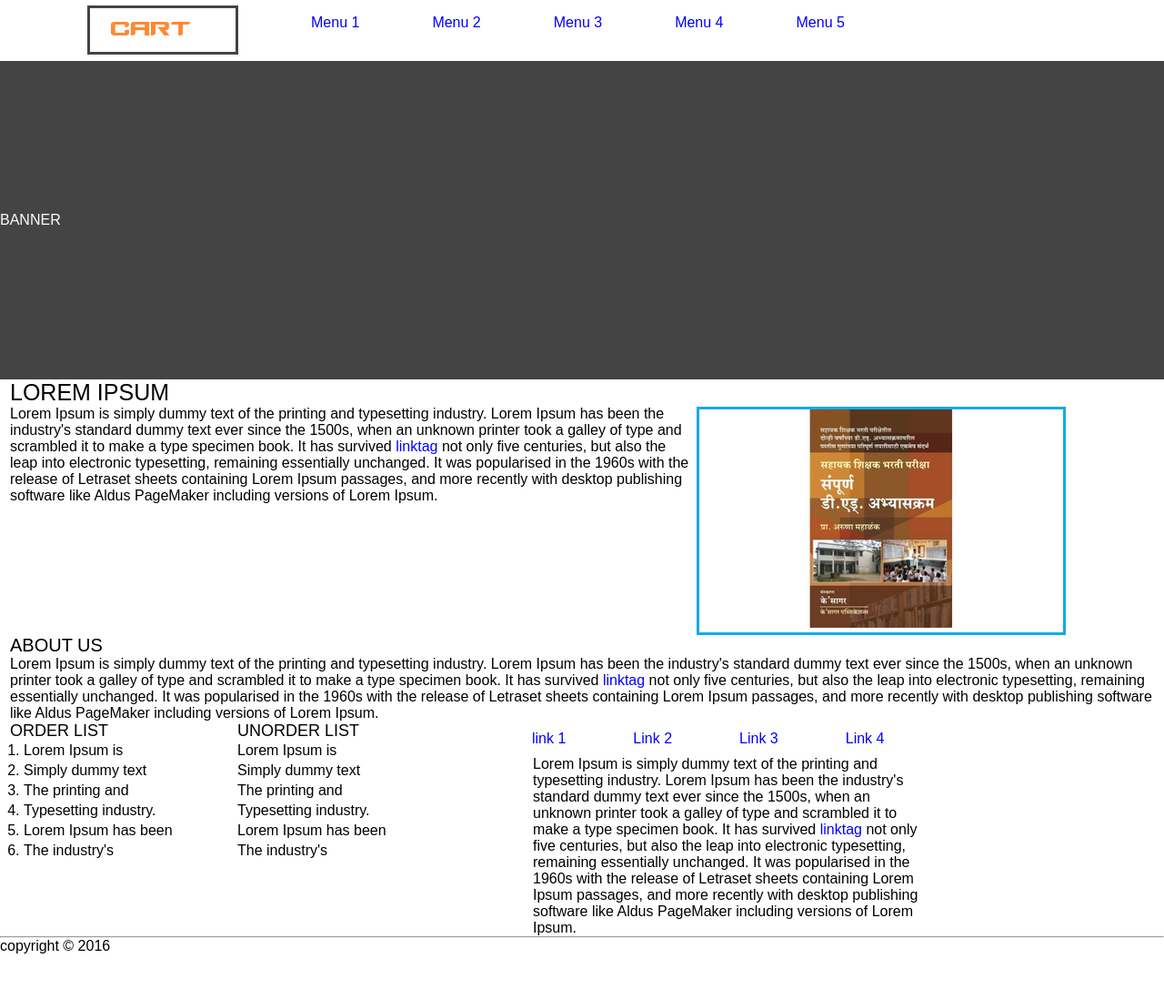
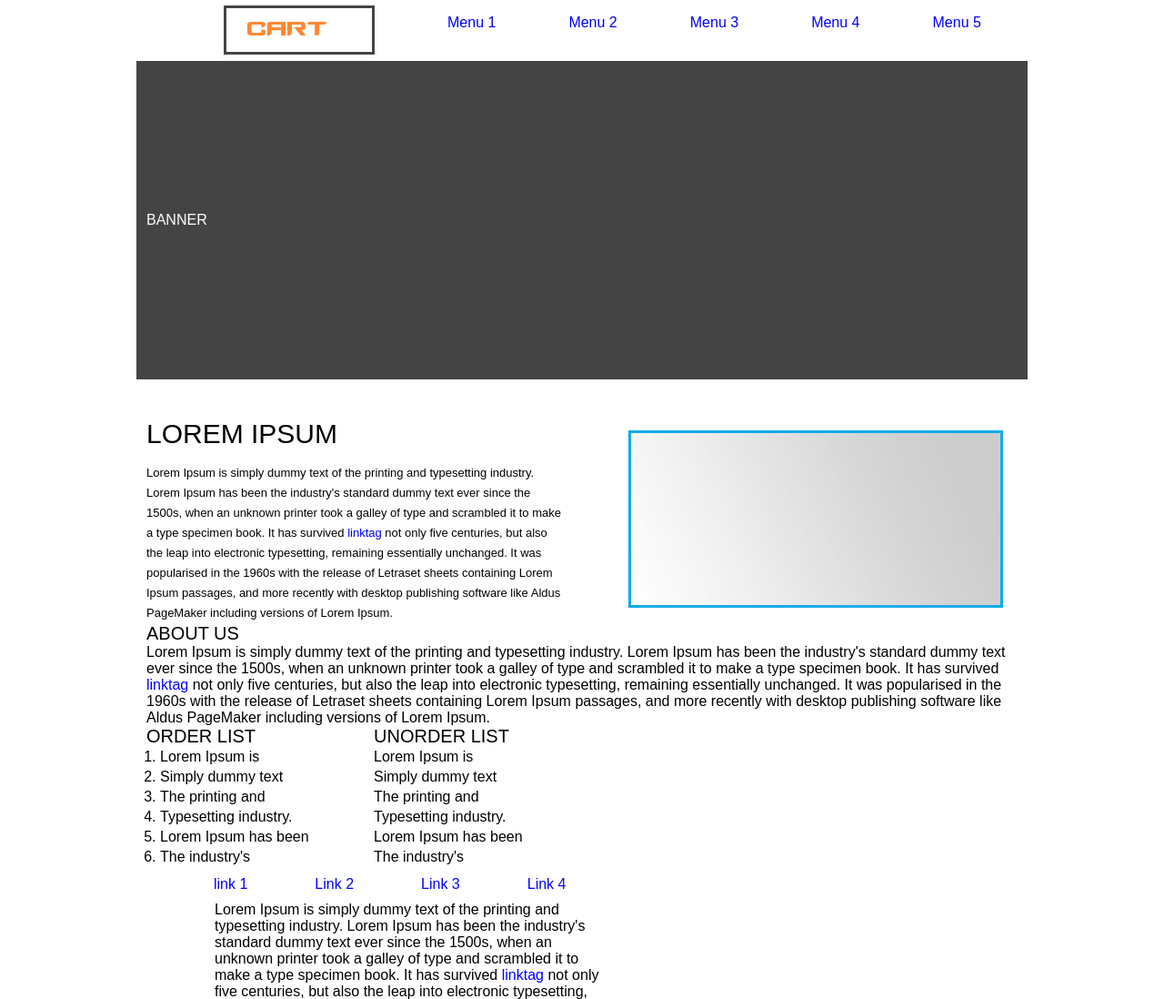
Before and after one commit to gangesm/html_assignments, a plain HTML site: page assignment_1/index.html in a window 1280 px wide. Shown: the top 1098 px of the page at 91% size. Before the commit the page ends 1049 px from the top, so only its background shows below. Drawn offline with Linux system fonts and the light colour scheme.

Commit message:
complete changes in about us

```diff
--- a/assignment_1/css/style.css
+++ b/assignment_1/css/style.css
@@ -1,16 +1,20 @@
 @import url(https://fonts.googleapis.com/css?family=Ubuntu);
 
 body {
+    width: 980px;
     font-family: 'Metrophobic', Arial, serif;
-    font-weight: 400; }
+    font-weight: 400;
+  }
 
 * {
     margin: auto;;
     padding: 0px;
 }
+
 .container {
     margin:0px 11px;
 }
+
 a {
     text-decoration:none;
     color:blue ;
@@ -21,9 +25,11 @@ body {
     font-size:20px;
     font-weight:500;
   }
+
 h3 {
     text-transform:uppercase;
-    font-size:18px;
+    font-family: 'Metrophobic', Arial, serif;
+    font-size:20px;
     font-weight:500;
   }
 
@@ -67,32 +73,44 @@ body {
     text-transform:uppercase;
   }
 
-  .left {
+.aboutInfo {
     float:left;
-    width:60%;
+    width:460px;
+    margin-top: 43px;
   }
 
-  .left h2 {
-       text-transform:uppercase; font-size:25px; font-weight:300;
+.aboutInfo h2 {
+    text-transform:uppercase;
+    font-size:30px;
+    font-weight:300;
+    margin-bottom: 15px;
   }
 
-  .right  {
-  float:left;
-  width:15%
-
+.aboutInfo p {
+    line-height: 22px;
+    font-size: 13px;
+    font-family: 'Metrophobic', Arial, serif;
+    text-align: left;
   }
 
-  .img-boder {
+.aboutUs_img {
+    float:left;
+    width:406px;
+    margin-left: 35px;
+    margin-top: 28px;
+  }
+
+.aboutUs_img Img {
     border-style: solid;
     border-width: medium;
     border-color:#10abe9;
-  height:245px;
-  width:400px;
     text-align:center;
     line-height:200px;
     text-transform:uppercase;
     font-size:20px;
-  margin-top:30px;
+  }
+
+.aboutUs {
 
   }
 
@@ -114,6 +132,7 @@ body {
     width:250px;
 
   }
+
 .box_two ul {
     margin:auto;
     padding-left:0px;
--- a/assignment_1/index.html
+++ b/assignment_1/index.html
@@ -26,24 +26,27 @@
 
     <div class="clearfix"></div>
 
-      <div class="slider">Banner</div>
-
-      <div class="clearfix"></div>
-    <div class="container">
-    <div class="left">
-      <h2>Lorem ipsum</h2>
-      <p>
-        Lorem Ipsum is simply dummy text of the printing and typesetting industry. Lorem Ipsum has been the industry's standard dummy text ever since the 1500s, when an unknown printer took a galley of type and scrambled it to make a type specimen book. It has survived <a href="linktag">linktag</a> not only five centuries, but also the leap into electronic typesetting, remaining essentially unchanged. It was popularised in the 1960s with the release of Letraset sheets containing Lorem Ipsum passages, and more recently with desktop publishing software like Aldus PageMaker including versions of Lorem Ipsum.
-      </p>
-    </div><!-- End left -->
-
-    <div class="right">
-      <div class="img-boder"><img src="img/book.jpg"></div>
-    </div><!-- End Right -->
+      <div class="slider">
+      <div class="container">Banner</div>
+      </div><!-- End Slider -->
 
   <div class="clearfix"></div>
 
-    <h2>About Us</h2>
+    <div class="container">
+        <div class="aboutInfo">
+          <h2>Lorem ipsum</h2>
+          <p>
+            Lorem Ipsum is simply dummy text of the printing and typesetting industry. Lorem Ipsum has been the industry's standard dummy text ever since the 1500s, when an unknown printer took a galley of type and scrambled it to make a type specimen book. It has survived <a href="#">linktag</a> not only five centuries, but also the leap into electronic typesetting, remaining essentially unchanged. It was popularised in the 1960s with the release of Letraset sheets containing Lorem Ipsum passages, and more recently with desktop publishing software like Aldus PageMaker including versions of Lorem Ipsum.
+          </p>
+        </div><!-- End aboutInfo -->
+
+      <div class="aboutUs_img">
+        <img src="img/aboutUs.jpg" alt="About us image" class="aboutUs_Img" />
+      </div><!-- End about Us Img -->
+
+      <div class="clearfix"></div>
+
+      <h3>About Us</h3>
       <p>
           Lorem Ipsum is simply dummy text of the printing and typesetting industry. Lorem Ipsum has been the industry's standard dummy text ever since the 1500s, when an unknown printer took a galley of type and scrambled it to make a type specimen book. It has survived <a href="linktag">linktag</a> not only five centuries, but also the leap into electronic typesetting, remaining essentially unchanged. It was popularised in the 1960s with the release of Letraset sheets containing Lorem Ipsum passages, and more recently with desktop publishing software like Aldus PageMaker including versions of Lorem Ipsum.
         </p>
@@ -96,5 +99,4 @@
     copyright © 2016
 
   </body>
-
 </html>
```
Also changed, not shown: assignment_1/img/aboutUs.jpg (added), assignment_1/img/aboutUs.png (added), assignment_1/img/pojo-placeholder-2.png (added). Lines whose indentation alone changed are shown as unchanged.
